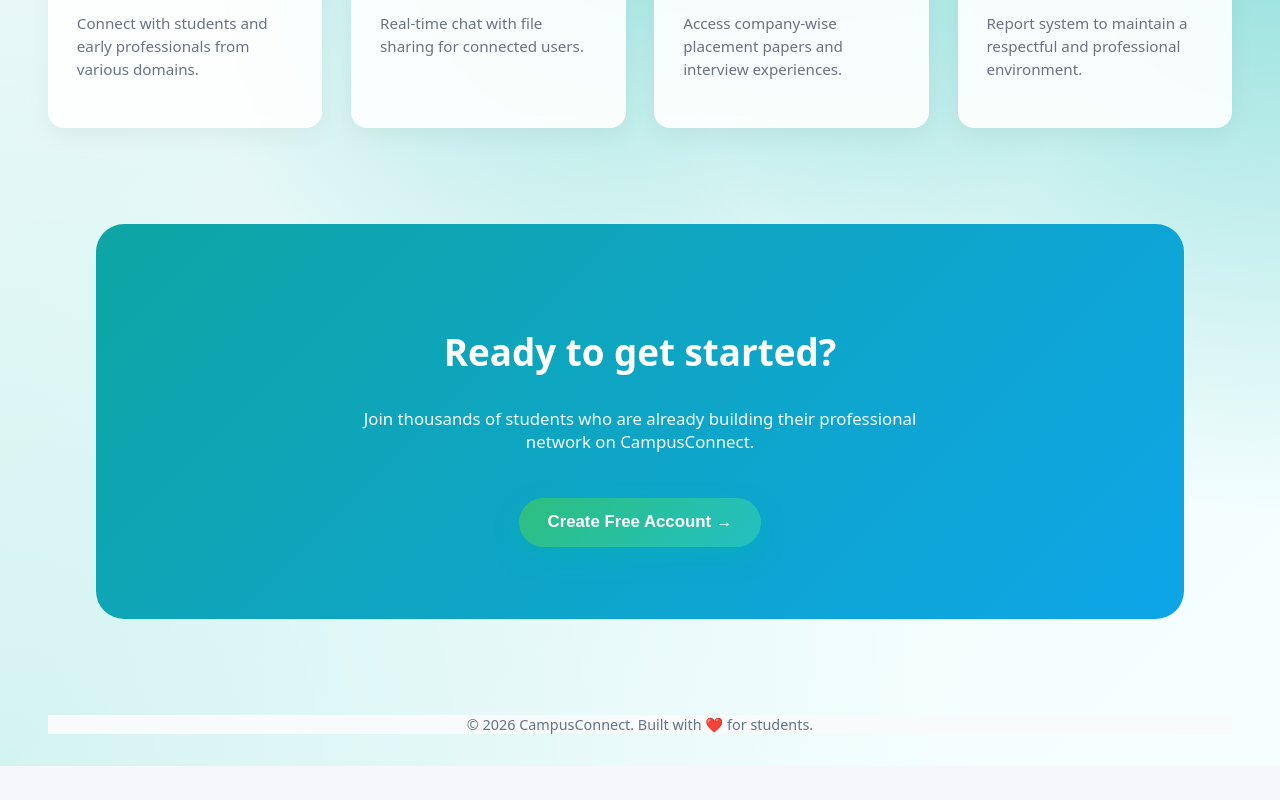
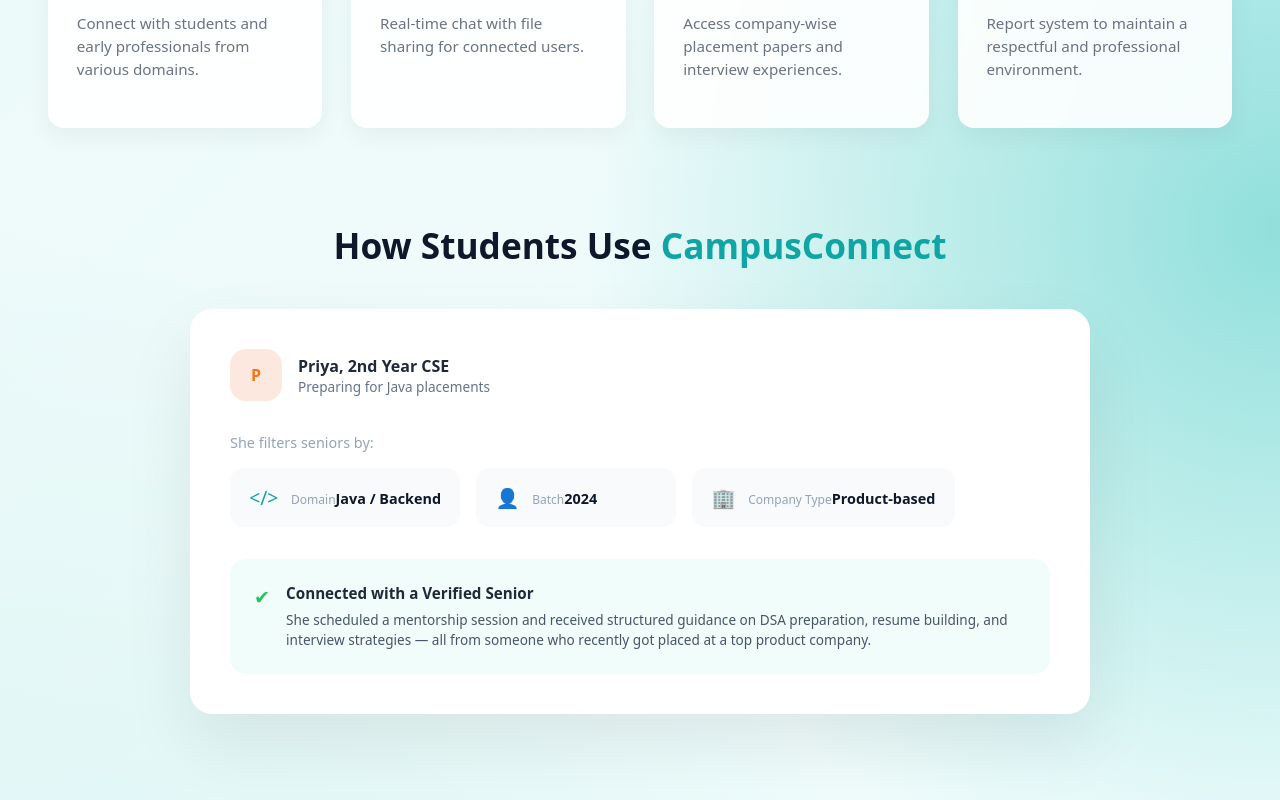
Before and after one commit to gayathri341/campus-connect, a React (Vite) app in the folder Frontend/: page / in a window 1280 px wide. Shown: the part 960-1760 px from the top of the page. Before the commit the page ends 1726 px from the top, so only its background shows below. Built offline with nearby package versions, Linux system fonts and the light colour scheme; no server answers.

Commit message:
New section was included in the landing page

```diff
--- a/Frontend/src/pages/Landing.jsx
+++ b/Frontend/src/pages/Landing.jsx
@@ -180,6 +180,65 @@
         </div>
       </section>
 
+      {/* ===== HOW STUDENTS USE SECTION ===== */}
+<section className="howuse-section">
+  <h2 className="howuse-title">
+    How Students Use <span>CampusConnect</span>
+  </h2>
+
+  <div className="howuse-card">
+    {/* User header */}
+    <div className="howuse-user">
+      <div className="howuse-avatar">P</div>
+      <div>
+        <h4>Priya, 2nd Year CSE</h4>
+        <p>Preparing for Java placements</p>
+      </div>
+    </div>
+
+    {/* Filters */}
+    <p className="howuse-subtext">She filters seniors by:</p>
+
+    <div className="howuse-filters">
+      <div className="howuse-filter">
+        <span className="icon">&lt;/&gt;</span>
+        <div>
+          <small>Domain</small>
+          <strong>Java / Backend</strong>
+        </div>
+      </div>
+
+      <div className="howuse-filter">
+        <span className="icon">👤</span>
+        <div>
+          <small>Batch</small>
+          <strong>2024</strong>
+        </div>
+      </div>
+
+      <div className="howuse-filter">
+        <span className="icon">🏢</span>
+        <div>
+          <small>Company Type</small>
+          <strong>Product-based</strong>
+        </div>
+      </div>
+    </div>
+
+    {/* Result */}
+    <div className="howuse-result">
+      <span className="check">✔</span>
+      <div>
+        <h5>Connected with a Verified Senior</h5>
+        <p>
+          She scheduled a mentorship session and received structured guidance
+          on DSA preparation, resume building, and interview strategies — all
+          from someone who recently got placed at a top product company.
+        </p>
+      </div>
+    </div>
+  </div>
+</section>
 
 
 
--- a/Frontend/src/styles/landing.css
+++ b/Frontend/src/styles/landing.css
@@ -19,12 +19,7 @@
         transparent 40%
       ),
 
-      /* CENTER circle */
-      radial-gradient(
-        circle at center,
-        rgba(0, 180, 171, 0.342),
-        transparent 45%
-      ),
+
 
       radial-gradient(
         circle at left bottom,
@@ -269,6 +264,129 @@
     font-size: 1.05rem;
     opacity: 0.95;
   }
+  /* ===== HOW STUDENTS USE SECTION ===== */
+.howuse-section {
+  padding: 4rem 2rem;
+  display: flex;
+  flex-direction: column;
+  align-items: center;
+}
+
+.howuse-title {
+  font-size: 2.2rem;
+  font-weight: 700;
+  margin-bottom: 2.5rem;
+  color: #0f172a;
+}
+
+.howuse-title span {
+  color: #0ea5a4;
+}
+
+.howuse-card {
+  background: #ffffff;
+  border-radius: 22px;
+  padding: 2.5rem;
+  max-width: 900px;
+  width: 100%;
+  box-shadow: 0 30px 70px rgba(0, 0, 0, 0.08);
+}
+
+/* User header */
+.howuse-user {
+  display: flex;
+  align-items: center;
+  gap: 1rem;
+}
+
+.howuse-avatar {
+  width: 52px;
+  height: 52px;
+  border-radius: 16px;
+  background: #fde8df;
+  color: #f97316;
+  font-weight: 700;
+  display: flex;
+  align-items: center;
+  justify-content: center;
+}
+
+.howuse-user h4 {
+  margin: 0;
+  font-size: 1rem;
+}
+
+.howuse-user p {
+  margin: 0;
+  font-size: 0.85rem;
+  color: #64748b;
+}
+
+.howuse-subtext {
+  margin-top: 2rem;
+  font-size: 0.9rem;
+  color: #94a3b8;
+}
+
+/* Filters */
+.howuse-filters {
+  display: flex;
+  gap: 1rem;
+  margin-top: 1rem;
+  flex-wrap: wrap;
+}
+
+.howuse-filter {
+  background: #f8fafc;
+  border-radius: 14px;
+  padding: 1rem 1.2rem;
+  display: flex;
+  align-items: center;
+  gap: 0.8rem;
+  min-width: 200px;
+}
+
+.howuse-filter .icon {
+  font-size: 1.2rem;
+  color: #0ea5a4;
+}
+
+.howuse-filter small {
+  font-size: 0.75rem;
+  color: #94a3b8;
+}
+
+.howuse-filter strong {
+  font-size: 0.9rem;
+  color: #0f172a;
+}
+
+/* Result box */
+.howuse-result {
+  margin-top: 2rem;
+  background: #f0fdfb;
+  border-radius: 16px;
+  padding: 1.5rem;
+  display: flex;
+  gap: 1rem;
+}
+
+.howuse-result .check {
+  color: #22c55e;
+  font-size: 1.2rem;
+}
+
+.howuse-result h5 {
+  margin: 0 0 0.4rem 0;
+  font-size: 0.95rem;
+}
+
+.howuse-result p {
+  margin: 0;
+  font-size: 0.85rem;
+  color: #475569;
+  line-height: 1.5;
+}
 
   /* Footer */
   .landing-footer {
@@ -276,7 +394,7 @@
     padding: 0;
     font-size: 0.9rem;
     color: #64748b;
-    background: #f8fafc;
+    background: transparent;
   }
 
 
```
